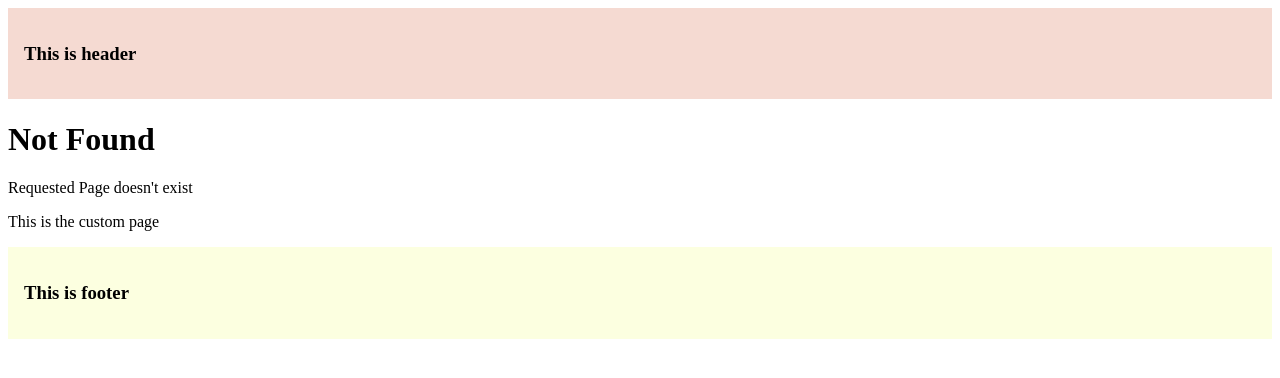
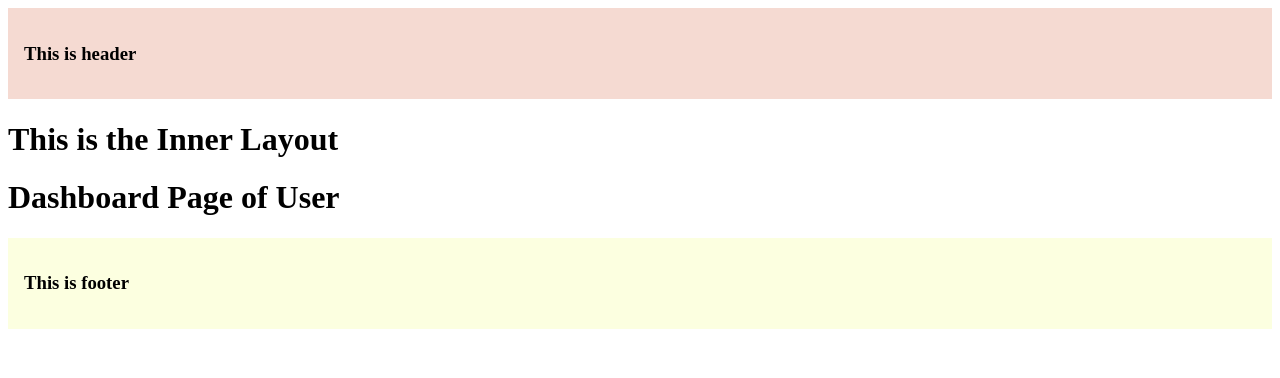
Before and after one commit to DeepakKumarKhatri/NextJs, a Next.js app in the folder hello-next/: page /dashboard in a window 1280 px wide. Before the commit this address had no page. Shown: the top 378 px of the page. Built offline with nearby package versions, Linux system fonts and the light colour scheme.

Commit message:
Learned about group layouts

```diff
--- /dev/null
+++ b/hello-next/src/app/(user)/(userlayout)/activity/page.tsx
@@ -0,0 +1,3 @@
+export default function Activity() {
+    return <h1>Activity Page of User</h1>;
+}
--- /dev/null
+++ b/hello-next/src/app/(user)/(userlayout)/dashboard/page.tsx
@@ -0,0 +1,3 @@
+export default function Dashboard() {
+    return <h1>Dashboard Page of User</h1>;
+}
--- /dev/null
+++ b/hello-next/src/app/(user)/(userlayout)/layout.tsx
@@ -0,0 +1,14 @@
+import React from "react";
+
+export default function UserLayout({
+  children,
+}: {
+  children: React.ReactNode;
+}) {
+  return (
+    <>
+      <h1>This is the Inner Layout</h1>
+      {children}
+    </>
+  );
+}
```
